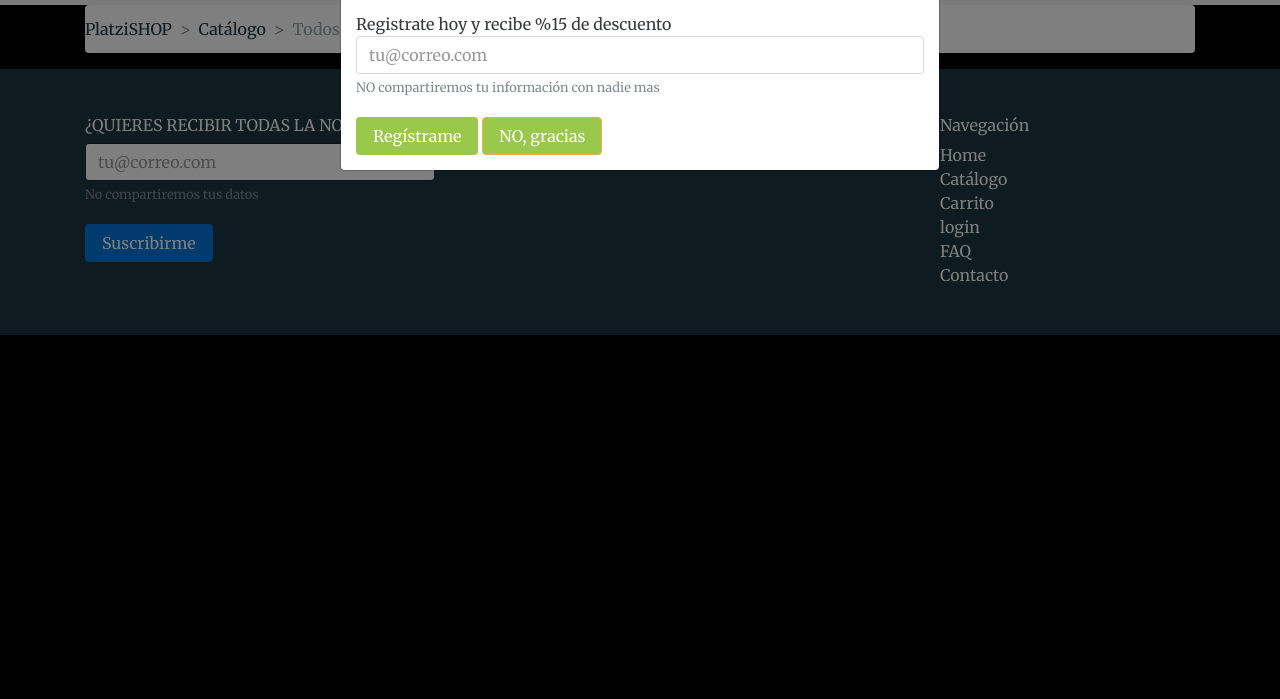
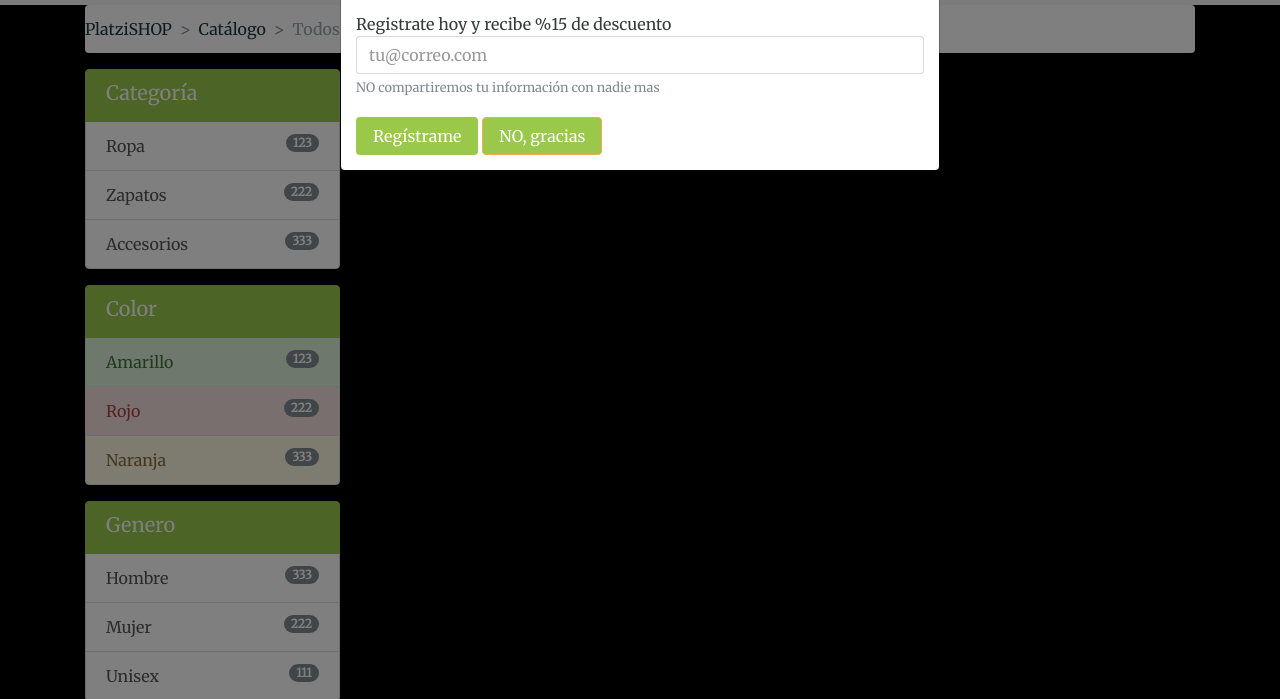
Before and after one commit to carlitos-motumweb/bootstrap-example, a plain HTML site: page catalogo.html in a window 1280 px wide. Shown: the part 101-800 px from the top of the page. Drawn offline with nearby package versions, Linux system fonts and the light colour scheme.

Commit message:
Se agregan filtros

```diff
--- a/catalogo.html
+++ b/catalogo.html
@@ -106,6 +106,68 @@
     </section>
     <!-- /BREADSCRUMB -->
 
+<!-- Productos -->
+    <section id="productos-container">
+        <div class="container">
+            <div class="row">
+                <!-- filtros -->
+                <div class="col-xs-12 col-md-3">
+                    <div id="filtros-container">
+                        <div class="list-group">
+                            <a href="#" class="list-group-item list-group-item-action active">
+                                <h5 class="list-group-item-heading">Categoría</h5>
+                            </a>
+                            <a href="#" class="list-group-item list-group-item-action">
+                                Ropa <span class="tag tag-pill tag-default pull-xs-right">123</span>
+                            </a>
+                            <a href="#" class="list-group-item list-group-item-action">
+                                Zapatos <span class="tag tag-pill tag-default pull-xs-right">222</span>
+                            </a>
+                            <a href="#" class="list-group-item list-group-item-action">
+                                Accesorios <span class="tag tag-pill tag-default pull-xs-right">333</span>
+                            </a>
+                        </div>
+                        <div class="list-group">
+                            <a href="#" class="list-group-item list-group-item-action active">
+                                <h5 class="list-group-item-heading">Color</h5>
+                            </a>
+                            <a href="#" class="list-group-item list-group-item-action list-group-item-success">
+                                Amarillo <span class="tag tag-pill tag-default pull-xs-right">123</span>
+                            </a>
+                            <a href="#" class="list-group-item list-group-item-action  list-group-item-danger">
+                                Rojo <span class="tag tag-pill tag-default pull-xs-right">222</span>
+                            </a>
+                            <a href="#" class="list-group-item list-group-item-action list-group-item-warning">
+                                Naranja <span class="tag tag-pill tag-default pull-xs-right">333</span>
+                            </a>
+                        </div>
+                        <div class="list-group">
+                            <a href="#" class="list-group-item list-group-item-action active">
+                                <h5 class="list-group-item-heading">Genero</h5>
+                            </a>
+                            <a href="#" class="list-group-item list-group-item-action">
+                                Hombre <span class="tag tag-pill tag-default pull-xs-right">333</span>
+                            </a>
+                            <a href="#" class="list-group-item list-group-item-action">
+                                Mujer <span class="tag tag-pill tag-default pull-xs-right">222</span>
+                            </a>
+                            <a href="#" class="list-group-item list-group-item-action">
+                                Unisex <span class="tag tag-pill tag-default pull-xs-right">111</span>
+                            </a>
+                        </div>
+                    </div>
+                </div>
+                <!-- /filtros -->
+                <!-- productos -->
+                <div class="col-xs-12 col-md-9">
+                    productos
+                </div>
+                <!-- /productos -->
+            </div>
+        </div>
+    </section>
+    <!-- /Productos -->
+
     <!-- Modal -->
     <div class="modal fade" id="modalOferta">
         <div class="modal-dialog">
--- a/css/app.css
+++ b/css/app.css
@@ -91,3 +91,12 @@ input.form-control:focus {
     color: #818a91;
     content: ">";
 }
+
+#filtros-container .list-group-item-action.active{
+    background-color: #99c84a;
+    border-color: #99c84a;
+}
+
+#filtros-container .list-group{
+    margin-bottom: 1em;
+}
```
